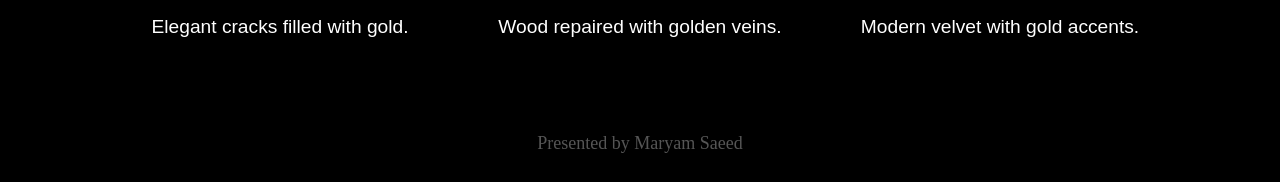
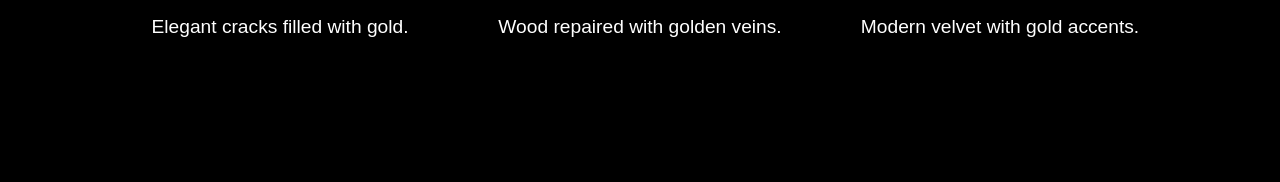
Before and after one commit to sshanipk/Kintsugi, a plain HTML site: page index.html in a window 1280 px wide. Shown: the part 1862-2044 px from the top of the page. After the commit the page ends 2001 px from the top, so only its background shows below. Drawn offline with Linux system fonts and the light colour scheme.

Commit message:
Update index.html

```diff
--- a/index.html
+++ b/index.html
@@ -52,8 +52,8 @@
         </div>
     </div>
 
-    <footer style="text-align:center; padding:20px; font-size:18px; color:#555;">
-    Presented by Maryam Saeed
+      <strong> Presented by Maryam Saeed</strong><br>
+
 </footer>
 
 <script src="script.js"></script>
```
